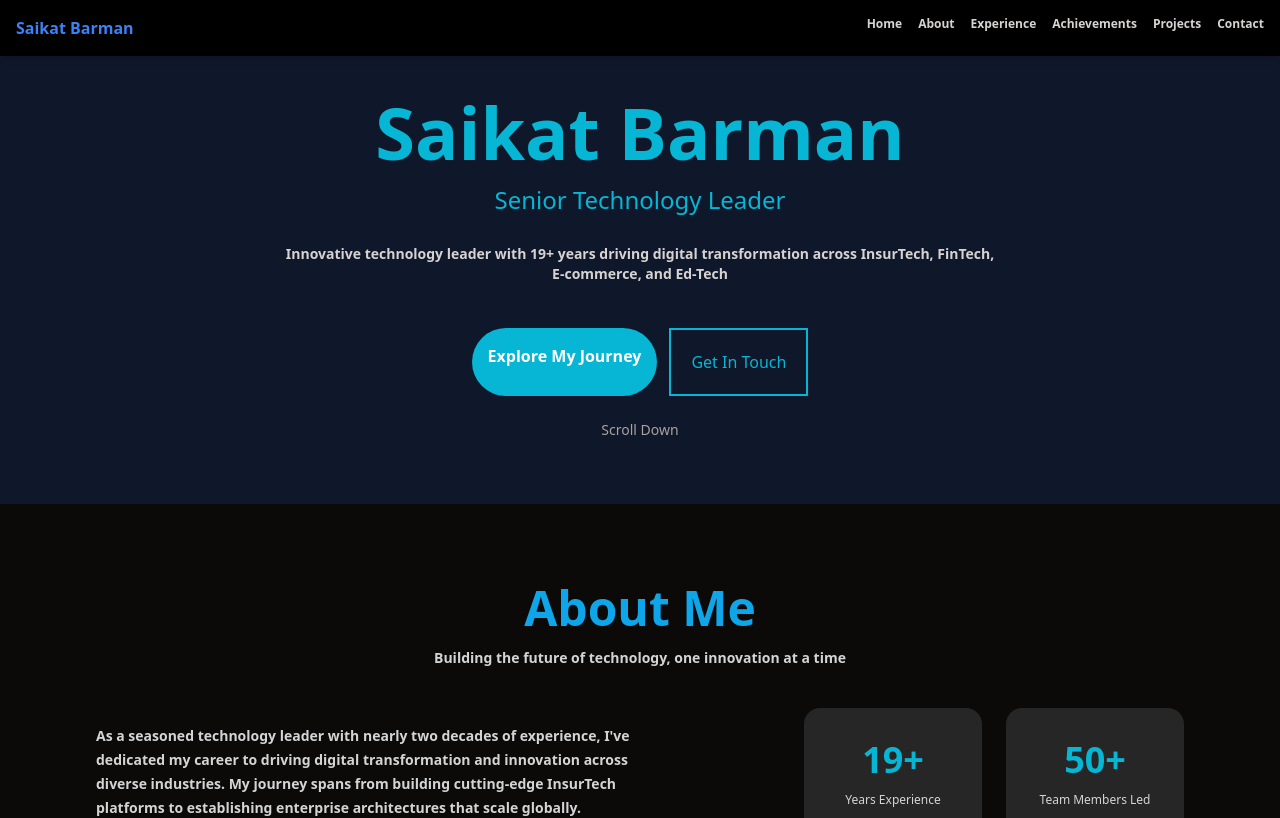
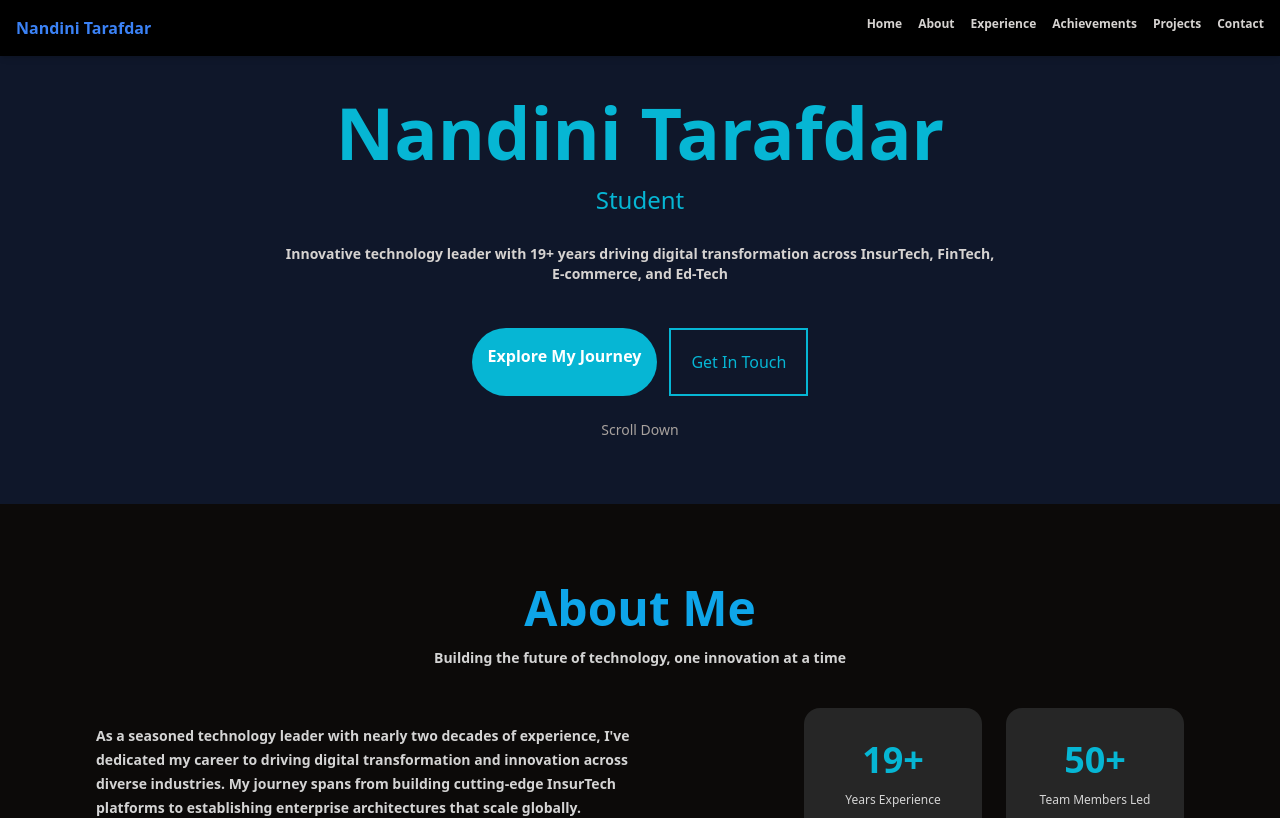
Before and after one commit to nandini559/portfolio, a React (Create React App) app: page / in a window 1280 px wide. Shown: the top 818 px of the page. Built offline with nearby package versions, Linux system fonts and the light colour scheme.

Commit message:
changed my name in the portfolio

```diff
--- a/src/Pages/portfolio/components/contact.tsx
+++ b/src/Pages/portfolio/components/contact.tsx
@@ -32,7 +32,7 @@ const Contact: React.FC = () => {
               >
                 <path d="M22 16.92v3a2 2 0 0 1-2.18 2 19.79 19.79 0 0 1-8.63-3.07 19.5 19.5 0 0 1-6-6 19.79 19.79 0 0 1-3.07-8.67A2 2 0 0 1 4.11 2h3a2 2 0 0 1 2 1.72 12.84 12.84 0 0 0 .7 2.81 2 2 0 0 1-.45 2.11L8.09 9.91a16 16 0 0 0 6 6l1.27-1.27a2 2 0 0 1 2.11-.45 12.84 12.84 0 0 0 2.81.7A2 2 0 0 1 22 16.92z"></path>
               </svg>
-              <span>+91 98300 21849</span>
+              <span>+91 9064557439</span>
             </div>
 
             <div className="contact__item flex mb-4 gap-3">
@@ -47,7 +47,7 @@ const Contact: React.FC = () => {
                 <polyline points="22,6 12,13 2,6"></polyline>
               </svg>
               <a href="mailto:saikatbarman@outlook.com">
-                saikatbarman@outlook.com
+                nandinitarafdar481@gmail.com
               </a>
             </div>
 
@@ -64,7 +64,7 @@ const Contact: React.FC = () => {
                 <circle cx="4" cy="4" r="2"></circle>
               </svg>
               <a href="https://linkedin.com/in/saikatbarman" target="_blank">
-                linkedin.com/in/saikatbarman
+                fdgfbfdbf
               </a>
             </div>
 
@@ -79,7 +79,7 @@ const Contact: React.FC = () => {
                 <path d="M21 10c0 7-9 13-9 13s-9-6-9-13a9 9 0 0 1 18 0z"></path>
                 <circle cx="12" cy="10" r="3"></circle>
               </svg>
-              <span>Gurgaon, Haryana, India</span>
+              <span> India</span>
             </div>
           </div>
         </div>
--- a/src/Pages/portfolio/components/footer.tsx
+++ b/src/Pages/portfolio/components/footer.tsx
@@ -6,7 +6,7 @@ const Footer = () => {
     <footer className="footer border-t mt-10">
       <div className="container p-14 ml-32 bg-black ">
         <div className="footer__content text-center text-stone-400">
-          <p>&copy; 2025 Saikat Barman. All rights reserved.</p>
+          <p>&copy; Nandini tarafdar. All rights reserved.</p>
           <p>Built with passion for technology and innovation.</p>
         </div>
       </div>
--- a/src/Pages/portfolio/components/hero.tsx
+++ b/src/Pages/portfolio/components/hero.tsx
@@ -11,11 +11,11 @@ const Hero = () => {
         <div className="hero__content grid gap-4">
           <h1 className="hero__title text-center ">
             <span className="hero__name text-7xl font-bold text-cyan-500 ">
-              Saikat Barman
+              Nandini Tarafdar
             </span>
           </h1>
           <p className="hero__subtitle text-center text-cyan-500 text-2xl mb-3">
-            Senior Technology Leader
+            Student
           </p>
           <div>
             <p className="hero__description text-center text-stone-300 text-sm font-semibold">
--- a/src/Pages/portfolio/components/navbar.tsx
+++ b/src/Pages/portfolio/components/navbar.tsx
@@ -22,7 +22,7 @@ const Navbar = ({ show = false }) => {
         } flex p-4 justify-between sticky top-0 z-50 shadow-md`}
       >
         <div className="nav__brand  font-bold   text-blue-500 ">
-          <span>Saikat Barman</span>
+          <span>Nandini Tarafdar</span>
         </div>
         <ul className="nav__menu flex  gap-4 text-stone-300 font-semibold text-xs">
           <li>
```
